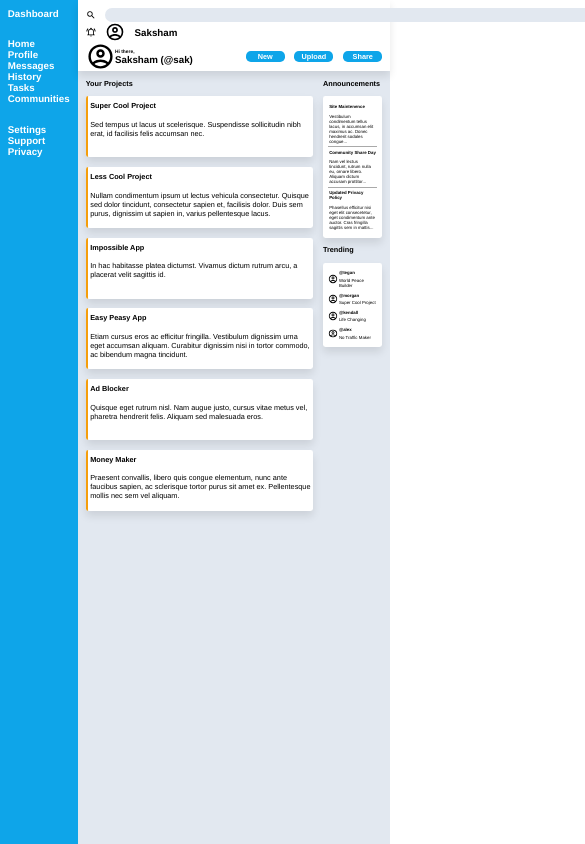
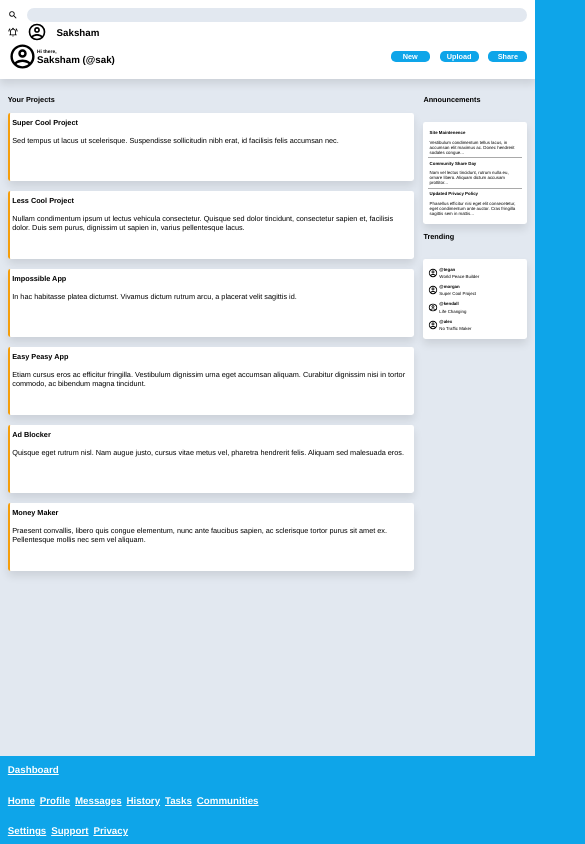
Before and after one commit to sakbob/odin-admin-dashboard, a plain HTML site: page index.html in a window 390 px wide. Shown: the whole page, 585 px wide, since content can reach past the window. Drawn offline with Linux system fonts and the light colour scheme.

Commit message:
Add better support for different device dimensions and format nicely.

```diff
--- a/styles.css
+++ b/styles.css
@@ -1,15 +1,18 @@
 :root {
 	font-size: clamp(8px, calc(12px + 1vw), 2.5vw);
-
 	--section-padding: clamp(2px, calc(10px + 1vw), 2vw);
-
 	--color-blue: #0ea5e9;
 	--color-white: white;
 	--color-grey: #e2e8f0;
 	--color-orange: #f59e0b;
 	--color-green: #4ade80;
+	font-family: 'Franklin Gothic Medium', 'Arial Narrow', Arial, sans-serif;
+}
 
-    font-family: 'Franklin Gothic Medium', 'Arial Narrow', Arial, sans-serif;
+* {
+	box-sizing: border-box;
+	margin: 0;
+	padding: 0;
 }
 
 body {
@@ -19,6 +22,7 @@ body {
 	height: 100vh;
 	margin: 0;
 	padding: 0;
+	background-color: var(--color-blue);
 }
 
 img {
@@ -30,20 +34,13 @@ img {
 	display: flex;
 	flex-direction: column;
 	position: fixed;
-
 	width: 20%;
 	height: 100vh;
-
-	padding-left: var(--section-padding);
-	padding-right: var(--section-padding);
-	padding-top: var(--section-padding);
+	padding: var(--section-padding);
 	box-sizing: border-box;
-
 	gap: 2rem;
-
 	background-color: var(--color-blue);
 	color: var(--color-white);
-
 	font-weight: bold;
 }
 
@@ -53,27 +50,35 @@ ul {
 	padding: 0;
 }
 
+li {
+	text-decoration: underline;
+}
+
+.navgroup-2,
+.navgroup-3 {
+	display: flex;
+	flex-direction: column;
+	gap: 0.5rem;
+}
+
 li:hover {
 	color: var(--color-green);
 }
 
+li:hover::before {
+	content: ">";
+}
+
 header {
-
-
 	display: flex;
 	flex-direction: column;
 	justify-content: space-evenly;
-
 	grid-row: 1;
 	grid-column: 2 / span 4;
-
-	padding-left: var(--section-padding);
-	padding-right: var(--section-padding);
-	padding-top: var(--section-padding);
+	padding: var(--section-padding);
 	box-sizing: border-box;
-
+	background-color: var(--color-white);
 	box-shadow: 0 5px 8px rgba(0, 0, 0, 0.1);
-
 	font-weight: bold;
 	z-index: 1;
 }
@@ -96,7 +101,6 @@ header {
 	background-color: var(--color-grey);
 	width: calc(8rem + 50vh);
 	height: 1.5rem;
-
 	border-radius: 1rem;
 }
 
@@ -106,10 +110,8 @@ button {
 	border-radius: 0.5rem;
 	padding: 0.1rem 0.2rem;
 	min-width: 4rem;
-
 	background-color: var(--color-blue);
 	color: var(--color-white);
-
 	font-weight: bold;
 }
 
@@ -139,7 +141,6 @@ button:focus {
 	display: flex;
 	flex-direction: column;
 	justify-content: center;
-	;
 }
 
 .header-bottom-right {
@@ -160,14 +161,10 @@ main {
 	display: grid;
 	grid-template-columns: 4fr 1fr;
 	grid-template-rows: auto 1fr;
-
-	padding-left: var(--section-padding);
-	padding-right: var(--section-padding);
+	padding: var(--section-padding);
 	box-sizing: border-box;
-
 	grid-row: 2 / span 1;
 	grid-column: 2 / span 1;
-
 	background-color: var(--color-grey);
 }
 
@@ -176,7 +173,7 @@ h2 {
 	margin: 0;
 	font-size: 0.75rem;
 	font-weight: bold;
-    padding-top: var(--section-padding);
+	padding-top: 1vh;
 	padding-bottom: 1vh;
 }
 
@@ -198,7 +195,7 @@ h2 {
 	flex: auto;
 	background-color: var(--color-white);
 	width: 15rem;
-    height: 6.25rem;
+	min-height: 7rem;
 	border-radius: 0.25rem;
 	border-left: 0.25rem solid var(--color-orange);
 	box-shadow: 0 5px 8px rgba(0, 0, 0, 0.1);
@@ -208,7 +205,6 @@ h2 {
 .project-card p {
 	margin: 0;
 	padding: 0;
-
 	margin: 0.5rem 0.25rem;
 	font-size: 0.75rem;
 }
@@ -216,7 +212,6 @@ h2 {
 .project-card:hover {
 	border-left: 0.25rem solid var(--color-green);
 }
-
 
 .announce-card-container {
 	background-color: var(--color-white);
@@ -240,7 +235,6 @@ h2 {
 .announce-card p {
 	margin: 0;
 	padding: 0;
-
 	margin: 0.25rem 0.125rem;
 	font-size: 0.45rem;
 }
@@ -266,7 +260,60 @@ h2 {
 .trend-card-content p {
 	margin: 0px;
 	padding: 0px;
-
 	margin: 0.25rem 0.125rem;
 	font-size: 0.45rem;
 }
+
+@media (max-width: 786px) {
+	body {
+		grid-template-columns: 1fr;
+		grid-template-rows: auto 1fr auto;
+	}
+
+	.sidebar {
+		position: static;
+		width: 100%;
+		height: auto;
+	}
+
+	.navgroup-2,
+	.navgroup-3 {
+		flex-direction: row;
+	}
+
+	header {
+		grid-column: 1 / span 1;
+	}
+
+	main {
+		grid-column: 1 / span 1;
+	}
+
+	.project-card {
+		width: 100%;
+	}
+
+	.announce-card-container,
+	.trend-card-container {
+		margin-top: 1rem;
+	}
+}
+
+@media (max-width: 200px) {
+
+	.header-bottom-container,
+	.header-top-container {
+		flex-direction: column;
+		align-items: flex-start;
+	}
+
+	.header-search-bar {
+		margin-top: 1rem;
+	}
+
+	.project-card,
+	.announce-card-container,
+	.trend-card-container {
+		width: 100%;
+	}
+}
```
Lines whose indentation alone changed are shown as unchanged.
